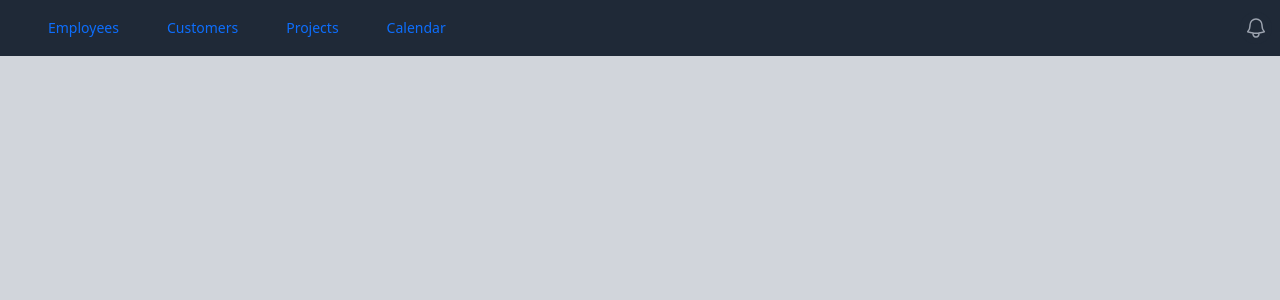
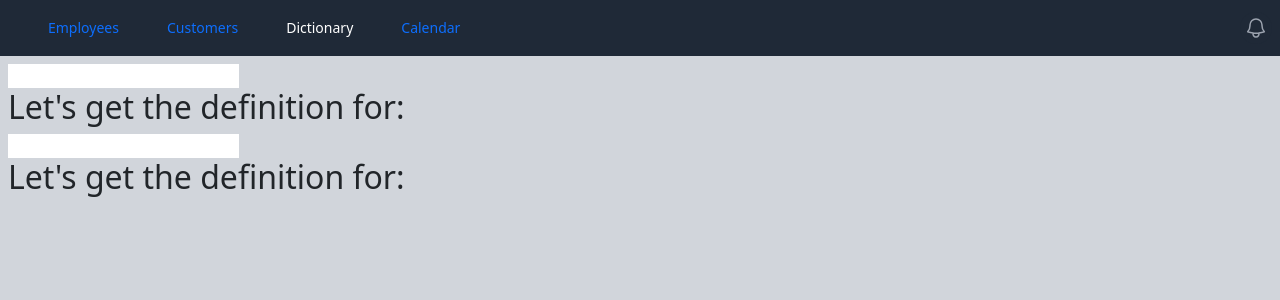
Before and after one commit to jonwestman/react, a React (Create React App) app: page /dictionary in a window 1280 px wide. Shown: the top 300 px of the page. Built offline with nearby package versions, Linux system fonts and the light colour scheme.

Commit message:
basic useEffect practice

```diff
--- a/src/App.js
+++ b/src/App.js
@@ -8,6 +8,7 @@ import Header from './components/Header';
 import Employees from './pages/Employees';
 import {BrowserRouter, Routes, Route} from 'react-router-dom';
 import Customers from './pages/Customers';
+import Dictionary from './components/Dictionary';
 
 function App() {
   return (
@@ -15,7 +16,7 @@ function App() {
       <Header>
         <Routes>
           <Route path='/employees' element={<Employees />} />
-
+          <Route path='/dictionary' element={<Dictionary />} />
           <Route path='/customers' element={<Customers />} />
         </Routes>
       </Header>
--- /dev/null
+++ b/src/components/Dictionary.js
@@ -0,0 +1,37 @@
+import { useState, useEffect } from 'react';
+
+export default function Dictionary(){
+    const [word, setWord] = useState('');
+    const [word2, setWord2] = useState('');
+
+    useEffect(() => {
+        console.log('State Updated ' + word);
+    },[word]);//limit what state useEffect cares about --> dependency array
+
+    useEffect(() => {
+        console.log('State Updated ' + word2);
+    },[word2]);
+
+    //no dependency array --> update for any state change
+    //empty dependency array --> execute once
+    //passing in data --> only execute when those state variables are changed
+
+    return (
+        <>
+            <input
+                type="text"
+                onChange={(e) => {
+                    setWord(e.target.value);
+                }}
+            />
+            <h2>Let's get the definition for: {word}</h2>
+            <input
+                type="text"
+                onChange={(e) => {
+                    setWord2(e.target.value);
+                }}
+            />
+            <h2>Let's get the definition for: {word2}</h2>
+        </>
+    )
+}
--- a/src/components/Header.js
+++ b/src/components/Header.js
@@ -6,7 +6,7 @@ import { NavLink } from 'react-router-dom';
 const navigation = [
     { name: 'Employees', href: '/Employees' },
     { name: 'Customers', href: '/Customers' },
-    { name: 'Projects', href: '/other' },
+    { name: 'Dictionary', href: '/dictionary' },
     { name: 'Calendar', href: '/other2' },
 ]
 
@@ -95,6 +95,5 @@ export default function Header(props) {
             </div>
             </div>
         </>
-
     );
 }
```
